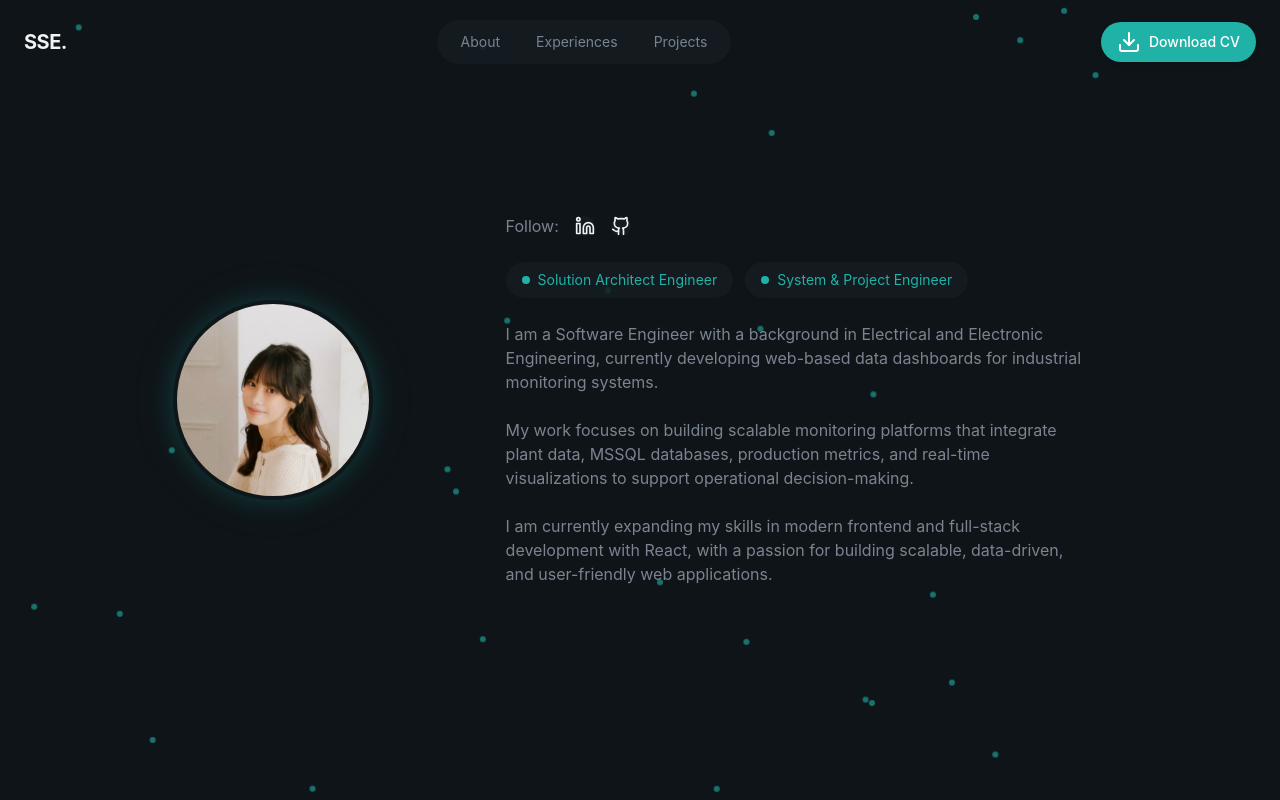
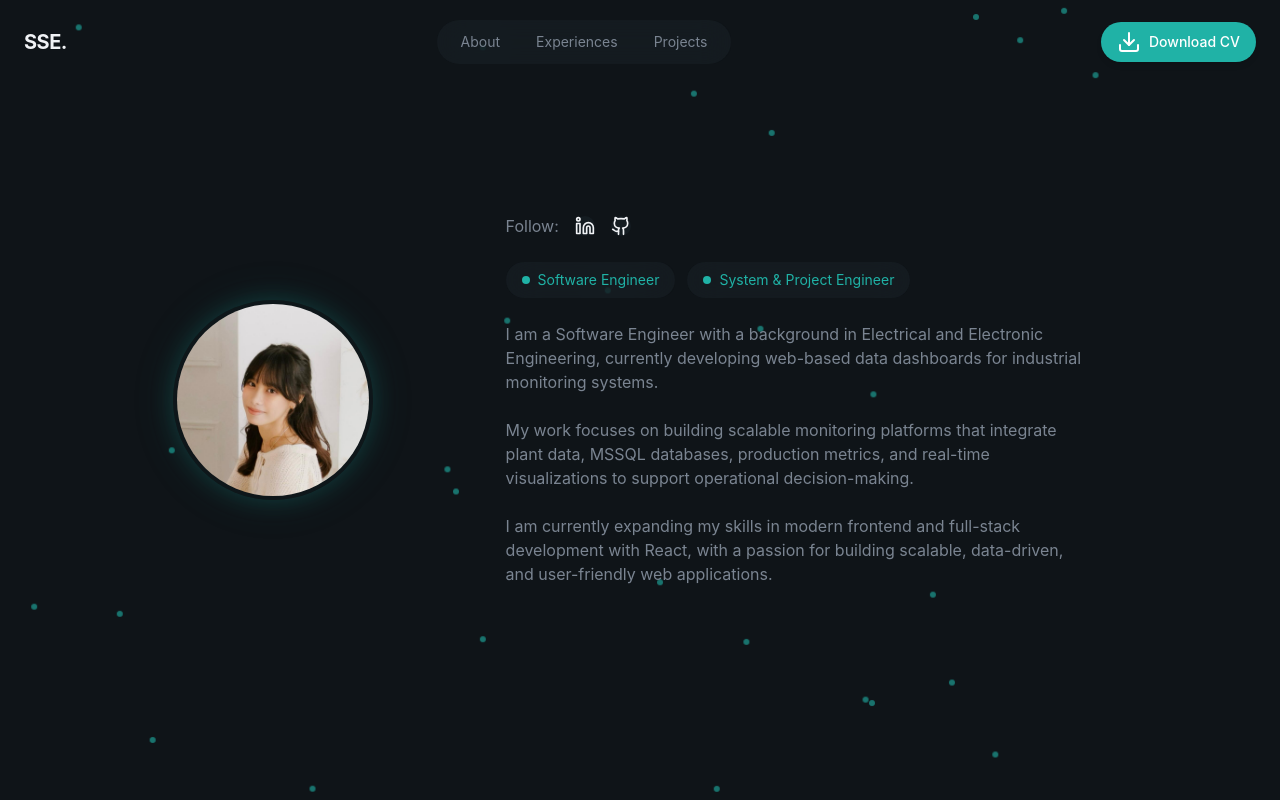
Before and after one commit to soongshinee/soongshinee-portfolio, a React (Vite) app: page / in a window 1280 px wide. Shown: the top 800 px of the page. Built offline with nearby package versions, Linux system fonts and the light colour scheme.

Commit message:
job role name amendment

```diff
--- a/src/sections/Hero.jsx
+++ b/src/sections/Hero.jsx
@@ -84,7 +84,7 @@ const Hero = () => {
             <div className="flex gap-3 justify-center lg:justify-start">
               <span className="inline-flex items-center gap-2 px-4 py-2 rounded-full glass text-sm text-primary w-fit">
                 <span className="w-2 h-2 bg-primary rounded-full"></span>
-                Solution Architect Engineer
+                Software Engineer
               </span>
               <span className="inline-flex items-center gap-2 px-4 py-2 rounded-full glass text-sm text-primary w-fit">
                 <span className="w-2 h-2 bg-primary rounded-full"></span>
```
